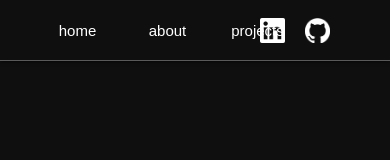
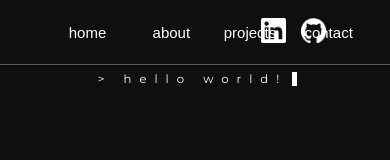
Before and after one commit to jingzhiro/jingzhiro.github.io, a plain HTML site: page index.html in a window 390 px wide. Shown: the top 160 px of the page. Drawn offline with Linux system fonts and the light colour scheme.

Commit message:
Made header more responsive and added a hello world introduction

```diff
--- a/index.html
+++ b/index.html
@@ -1,24 +1,35 @@
 <!DOCTYPE html>
 <html lang="en">
     <head>
+        <title>jing(zhi)ro 🔥</title>
         <link rel="stylesheet" href="styles/general.css">
         <link rel="stylesheet" href="styles/header.css">
+        <link rel="stylesheet" href="styles/introduction.css">
         <link rel="preconnect" href="https://fonts.googleapis.com">
         <link rel="preconnect" href="https://fonts.gstatic.com" crossorigin>
         <link href="https://fonts.googleapis.com/css2?family=Montserrat:ital,wght@0,300;0,400;0,600;0,700;1,300;1,400&display=swap" rel="stylesheet">
     </head>
-    <body>
-        <header class="header">
+    <body style="height:4000px">
+        <div>
+            <div class="header">
+                <a href="#home-anchor">
                     <button class="header-buttons">home</button>
+                </a>
                 <button class="header-buttons">about</button>
                 <button class="header-buttons">projects</button>
+                <button class="header-buttons">contact</button>
                 <a href="https://github.com/jingzhiro" >
                     <img id="github-icon" class="header-icons" src="thumbnails/github.png">
                 </a>
                 <a href="https://www.linkedin.com/in/zhi-zhao-673743208/">
                     <img id="linkedin-icon" class="header-icons" src="thumbnails/linkedin.png">
                 </a>
-        </header>
-
+            </div>
+            <div class="introduction" id="home-anchor">
+                <div class="animated-text-div">
+                    <p class="animated-text">> hello world!</p>
+                </div>
+            </div>
+        </div>
     </body>
 </html>
--- a/styles/general.css
+++ b/styles/general.css
@@ -1,7 +1,13 @@
+html {
+    scroll-behavior: smooth;
+}
+
 body {
     font-family: Montserrat, Arial;
     margin: 0;
     background-color: rgb(15, 15, 15);
+    color: white;
+    margin-top: 60px;
 }
 
 button {
--- a/styles/header.css
+++ b/styles/header.css
@@ -1,16 +1,18 @@
 .header {
-    height: 60px;
+    height: 64px;
     display: flex;
     column-gap: 15px;
-    font-size: 15px;
-    padding-left: 40px;
+    padding-left: 50px;
     align-items: center;
     justify-content: left;
-    border-bottom: solid;
-    border-bottom-width: 1px;
-    border-bottom-color: rgb(90, 90, 90);
+    border-bottom: 1px solid rgb(90, 90, 90);
     box-shadow: 0 0 4px rgba(0, 0, 0, 1);
-    position: relative;
+    position: fixed;
+    top: 0;
+    right: 0;
+    left: 0;
+    z-index: 1;
+    background-color: rgb(15 15 15);
 }
 
 .header-buttons {
@@ -40,12 +42,17 @@
     top: 18px;
     position: absolute;
     justify-content: right;
+    transition: opacity 0.2s;
+}
+
+.header-icons:hover{
+    opacity: 0.9
 }
 
 #github-icon {
-    right: 60px;
+    right: 64px;
 }
 
 #linkedin-icon {
-    right: 105px;
+    right: 104px;
 }
--- /dev/null
+++ b/styles/introduction.css
@@ -0,0 +1,30 @@
+.introduction {
+    display: flex;
+    justify-content: center;
+}
+
+.animated-text-div {
+    display: inline-block;
+}
+
+.animated-text {
+    font-size: 3vw;
+    letter-spacing: 8px;
+    border-right: 5px solid;
+    width: 100%;
+    white-space: nowrap;
+    overflow: hidden;
+    animation: typing 2s, cursor 0.6s step-end infinite alternate
+}
+
+@keyframes cursor {
+    50% { border-color: transparent; }
+}
+
+@keyframes typing {
+    from { width: 0 }
+}
+
+#home-anchor {
+    scroll-margin-top: 60px;
+}
```
Lines whose indentation alone changed are shown as unchanged.
